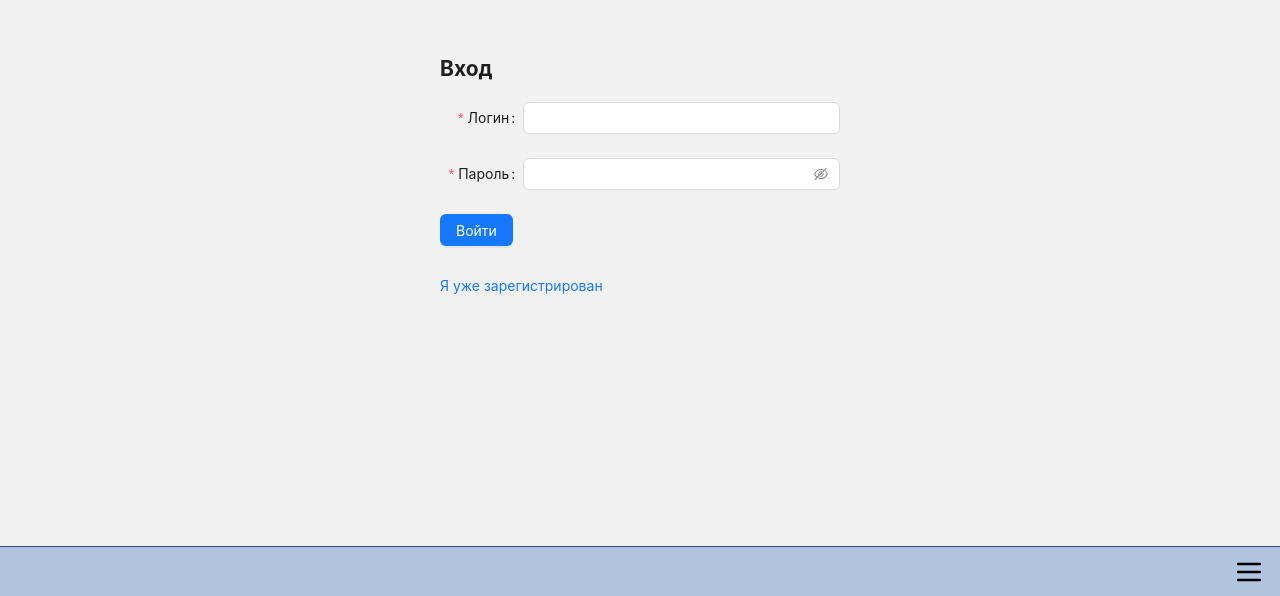
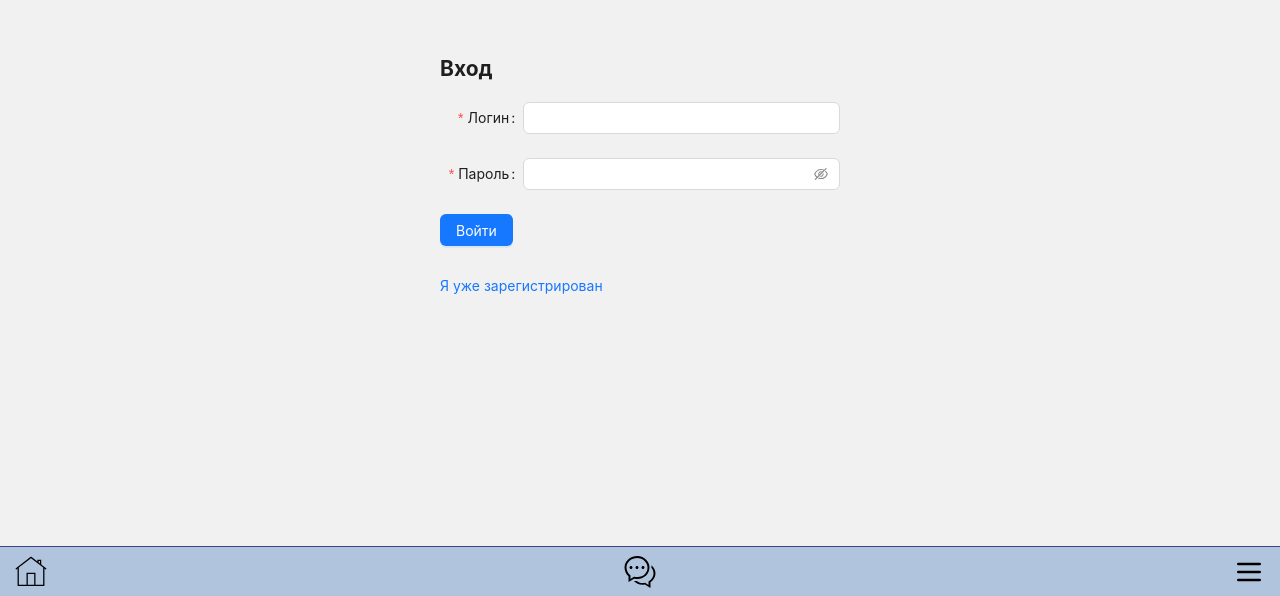
Before and after one commit to jorlyf/parashich, a React app in the folder app/: page /login in a window 1280 px wide. Shown: the part 204-800 px from the top of the page. Built offline with nearby package versions, Linux system fonts and the light colour scheme.

Commit message:
updated app footer.

```diff
--- a/app/src/hooks/index.ts
+++ b/app/src/hooks/index.ts
@@ -1,5 +1,6 @@
 import useRequest from "./useRequest";
+import useNavigator from "./useNavigator";
 import useStore from "./useStore";
 import useTokenAuth from "./useTokenAuth";
 
-export { useRequest, useStore, useTokenAuth }
+export { useRequest, useNavigator, useStore, useTokenAuth }
--- /dev/null
+++ b/app/src/hooks/useNavigator.ts
@@ -0,0 +1,14 @@
+import { useNavigate } from "react-router-dom";
+
+const useNavigator = () => {
+
+  const nav = useNavigate();
+
+  const navigate = (path: string) => {
+    nav(path);
+  }
+
+  return navigate;
+}
+
+export default useNavigator;
--- /dev/null
+++ b/app/src/layouts/MainLayout/components/Footer/hooks/useFooter.ts
@@ -0,0 +1,11 @@
+import useNavigator from "@hooks/useNavigator";
+
+const useFooter = () => {
+  const navigate = useNavigator();
+
+  return {
+    navigate
+  }
+}
+
+export default useFooter;
--- a/app/src/layouts/MainLayout/components/Footer/index.tsx
+++ b/app/src/layouts/MainLayout/components/Footer/index.tsx
@@ -1,6 +1,10 @@
 import React from "react";
-import BurgerMenu from "@public/images/BurgerMenu.svg";
+import BurgerMenuIcon from "@public/images/BurgerMenu.svg";
+import ChatIcon from "@public/images/Chat.svg";
+import HomeIcon from "@public/images/Home.svg";
+import useNavigator from "@hooks/useNavigator";
 import styles from "./styles.module.scss";
+import useFooter from "./hooks/useFooter";
 
 interface FooterProps {
   isOpenLeftMenu: boolean;
@@ -8,11 +12,30 @@ interface FooterProps {
 }
 
 const Footer: React.FC<FooterProps> = ({ isOpenLeftMenu, toggleLeftMenu }) => {
+
+  const { navigate } = useFooter();
+
+  const handleClickIcon = (path: string) => {
+    navigate(path);
+  }
+
   return (
     <div className={styles.footer}>
       <img
-        className={styles.burger_menu}
-        src={BurgerMenu}
+        className={styles.icon}
+        src={HomeIcon}
+        onClick={() => handleClickIcon("/")}
+      />
+
+      <img
+        className={styles.icon}
+        src={ChatIcon}
+        onClick={() => handleClickIcon("/chat")}
+      />
+
+      <img
+        className={styles.icon}
+        src={BurgerMenuIcon}
         onClick={toggleLeftMenu}
       />
     </div>
--- a/app/src/layouts/MainLayout/components/Footer/styles.module.scss
+++ b/app/src/layouts/MainLayout/components/Footer/styles.module.scss
@@ -9,11 +9,11 @@
 
   border-top: 1px solid var(--dark-blue-color);
 
-  .burger_menu {
-    margin-left : auto;
-    margin-right: 15px;
-    width       : 32px;
-    height      : 32px;
-    cursor      : pointer;
+  padding: 0px 15px;
+
+  .icon {
+    width : 32px;
+    height: 32px;
+    cursor: pointer;
   }
 }
--- a/app/tsconfig.json
+++ b/app/tsconfig.json
@@ -17,7 +17,8 @@
       "@stores/*": ["src/stores/*"],
       "@services/*": ["src/services/*"],
       "@http/*": ["src/http/*"],
-      "@translations/*": ["src/translations/*"]
+      "@translations/*": ["src/translations/*"],
+      "@dtos/*": ["src/dtos/*"]
     }
   }
 }
--- a/app/webpack.config.js
+++ b/app/webpack.config.js
@@ -31,7 +31,8 @@ module.exports = {
       "@stores": path.resolve(__dirname, "src", "stores"),
       "@services": path.resolve(__dirname, "src", "services"),
       "@http": path.resolve(__dirname, "src", "http"),
-      "@translations": path.resolve(__dirname, "src", "translations")
+      "@translations": path.resolve(__dirname, "src", "translations"),
+      "@dtos": path.resolve(__dirname, "src", "dtos")
     }
   },
   module: {
```
Also changed, not shown: app/public/images/Chat.svg (added), app/public/images/Home.svg (added).
